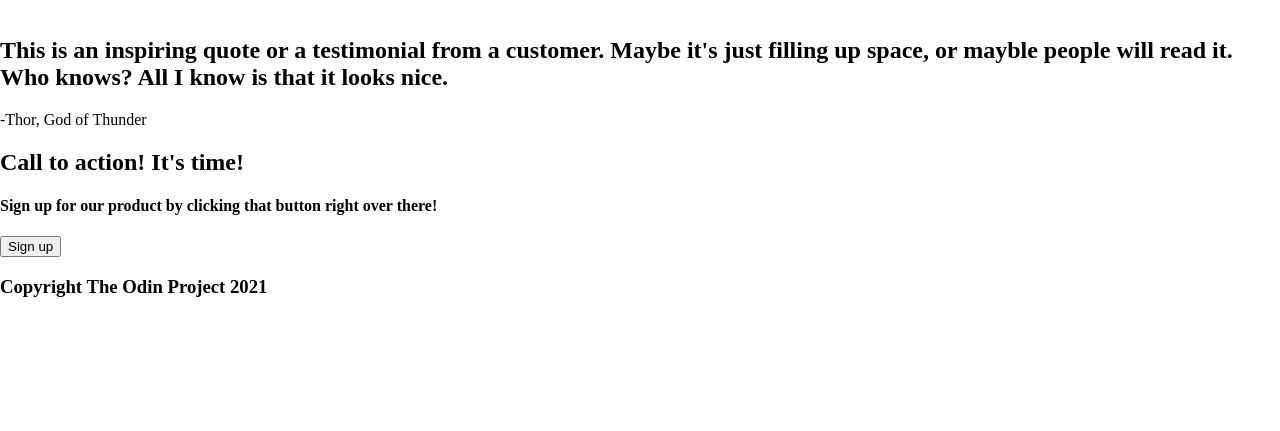
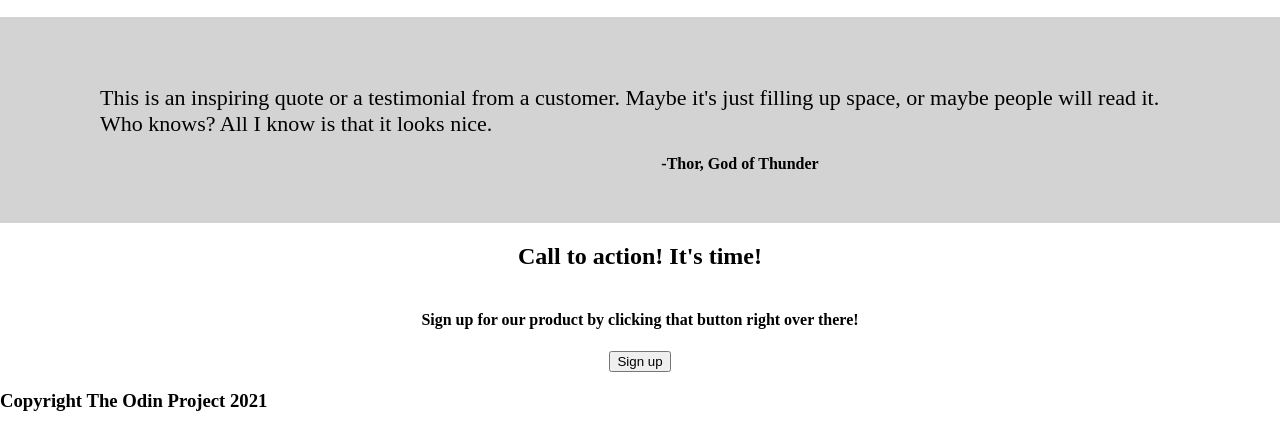
Before and after one commit to ratmol/odin-flexbox, a plain HTML site: page index.html in a window 1280 px wide. Shown: the part 470-901 px from the top of the page. Before the commit the page ends 800 px from the top, so only its background shows below. Drawn offline with Linux system fonts and the light colour scheme.

Commit message:
Bottom parts

```diff
--- a/index.html
+++ b/index.html
@@ -43,7 +43,7 @@
 
     <div class ="quote-section">
         <h2 class ="quote-text">This is an inspiring quote or a testimonial from a customer. Maybe it's just filling up space,
-            or mayble people will read it. Who knows? All I know is that it looks nice.
+            or maybe people will read it. Who knows? All I know is that it looks nice.
         </h2>
         <p class ="quote-author">-Thor, God of Thunder</p>
     </div>
--- a/style.css
+++ b/style.css
@@ -111,6 +111,40 @@ a{
     align-items: center;
 }
 
+.quote-section{
+    display: flex;
+    flex-direction: column;
+    align-items: center;
+    justify-content: center;
+    background-color: lightgray;
+}
+
+.quote-text{
+    font-size: 22px;
+    display: flex;
+    justify-content: center;
+    font-weight: 100;
+    padding:100px;
+    padding-top:50px;
+    padding-bottom:0px;
+}
+
+.quote-author{
+    font-size: 16px;
+    display: flex;
+    flex-direction: row;
+    justify-content: right;
+    padding-left: 200px;
+    font-weight: bold;
+    padding-bottom: 50px;
+}
+
+.sign-up-section{
+    display: flex;
+    flex-direction: column;
+    align-items: center;
+    justify-content: space-between;
+}
 
 p{
     margin:0;
```
